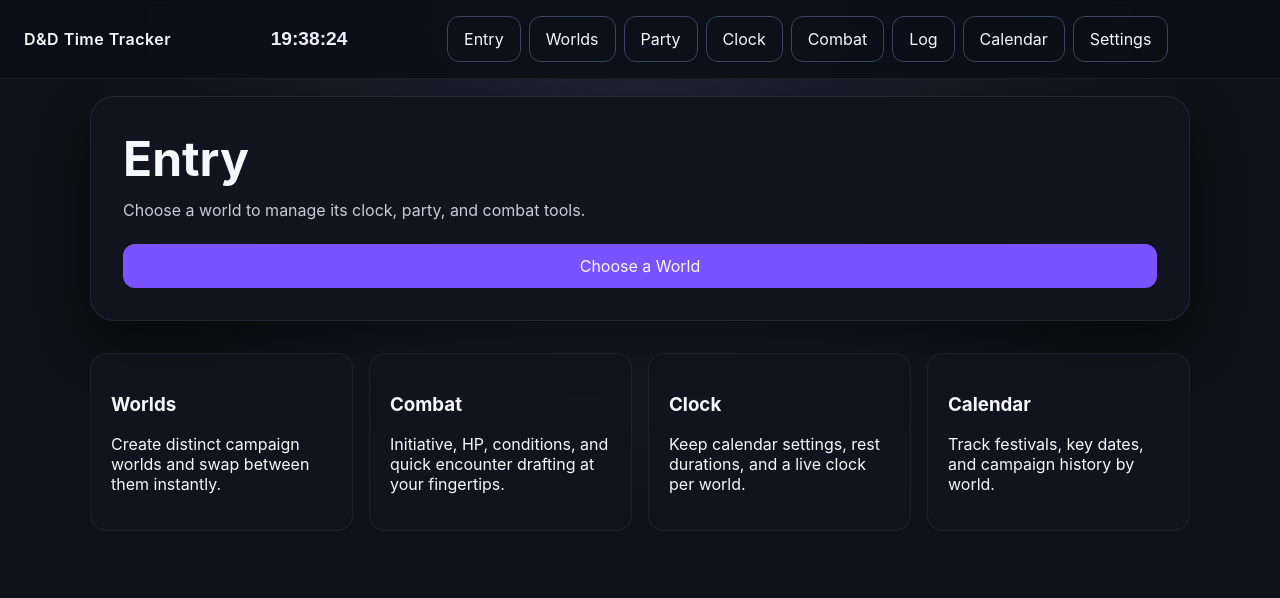
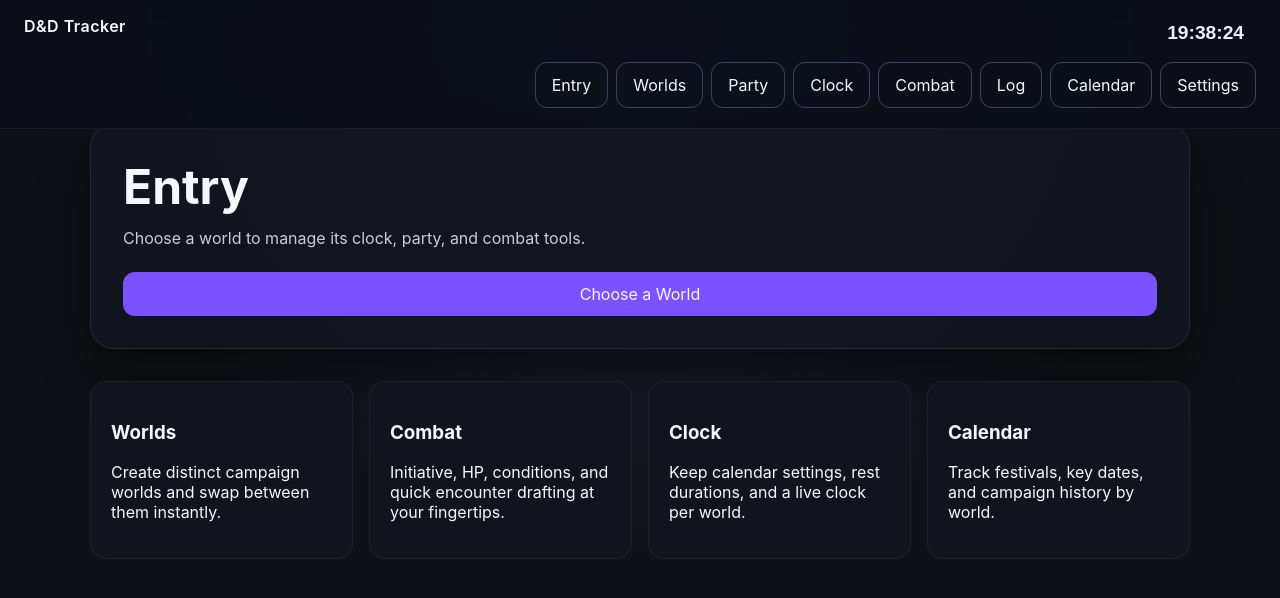
Before and after one commit to sudo-rpaisley/Time-Tracker, a website: page public/index.html in a window 1280 px wide. Drawn offline with nearby package versions, Linux system fonts and the light colour scheme; files that its build step writes are made by us from their sources.

Commit message:
Update app title and nav layout

```diff
--- a/public/index.html
+++ b/public/index.html
@@ -3,7 +3,7 @@
   <head>
     <meta charset="UTF-8" />
     <meta name="viewport" content="width=device-width, initial-scale=1" />
-    <title>D&amp;D Time &amp; Turn Tracker</title>
+    <title>D&amp;D Tracker</title>
     <link rel="stylesheet" href="styles.css" />
   </head>
   <body>
--- a/public/partials/nav.html
+++ b/public/partials/nav.html
@@ -1,5 +1,9 @@
 <nav class="top-nav">
-  <div class="nav-brand">D&amp;D Time Tracker</div>
+  <div class="nav-left">
+    <div class="nav-brand">D&amp;D Tracker</div>
+    <div class="nav-party" id="navParty" aria-label="Party members"></div>
+  </div>
+  <div class="nav-right">
     <button class="nav-time" type="button" aria-live="polite" id="navTimeDisplay">
       --:--:--
     </button>
@@ -13,5 +17,5 @@
       <a class="ghost nav-link" id="openCalendarButton" href="calendar.html">Calendar</a>
       <a class="ghost nav-link" id="openSettingsButton" href="settings.html">Settings</a>
     </div>
-  <div class="nav-party" id="navParty" aria-label="Party members"></div>
+  </div>
 </nav>
--- a/public/styles.css
+++ b/public/styles.css
@@ -12,7 +12,7 @@
 body {
   margin: 0;
   min-height: 100vh;
-  padding: 96px 24px 24px;
+  padding: 124px 24px 24px;
   background: radial-gradient(circle at top, #202538 0%, #0f1116 55%);
 }
 
@@ -35,10 +35,10 @@ body {
   left: 0;
   right: 0;
   display: flex;
-  align-items: center;
+  align-items: flex-start;
   justify-content: space-between;
-  gap: 16px;
-  padding: 16px 24px;
+  gap: 24px;
+  padding: 16px 24px 20px;
   background: rgba(12, 15, 24, 0.9);
   backdrop-filter: blur(10px);
   border-bottom: 1px solid rgba(255, 255, 255, 0.06);
@@ -48,6 +48,20 @@ body {
 .nav-brand {
   font-weight: 600;
   letter-spacing: 0.03em;
+}
+
+.nav-left {
+  display: flex;
+  flex-direction: column;
+  gap: 10px;
+}
+
+.nav-right {
+  display: flex;
+  flex-direction: column;
+  align-items: flex-end;
+  gap: 12px;
+  flex: 1;
 }
 
 .nav-time {
@@ -69,6 +83,7 @@ body {
   display: flex;
   gap: 8px;
   flex-wrap: wrap;
+  justify-content: flex-end;
 }
 
 .nav-link {
@@ -109,6 +124,7 @@ body {
   display: flex;
   gap: 8px;
   align-items: center;
+  flex-wrap: wrap;
 }
 
 .party-avatar-button {
@@ -1023,7 +1039,7 @@ button.primary {
 
 @media (max-width: 600px) {
   body {
-    padding: 88px 16px 16px;
+    padding: 160px 16px 16px;
   }
 
   .clock-card {
```
Also changed, not shown: public/calendar.html (+1 -1 lines), public/clock.html (+1 -1 lines), public/combat.html (+1 -1 lines), public/log.html (+1 -1 lines), public/party.html (+1 -1 lines), public/settings.html (+1 -1 lines), public/worlds.html (+1 -1 lines). Lines whose indentation alone changed are shown as unchanged.
